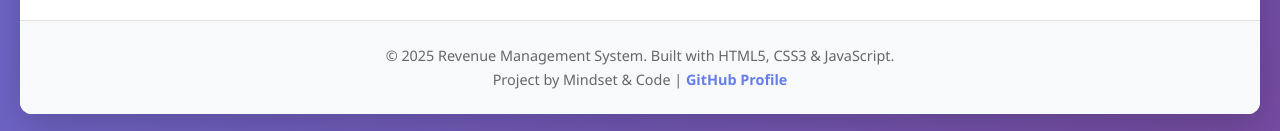
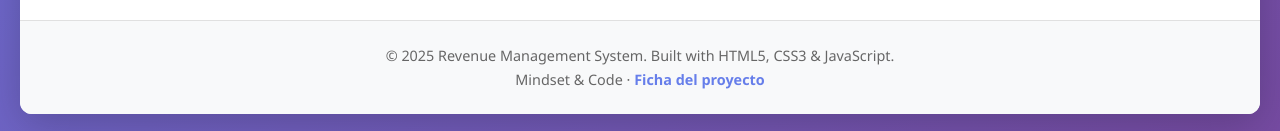
Before and after one commit to mindset-code/project-revenue-management-web, a plain HTML site: page index.html in a window 1280 px wide. Shown: the part 1236-1367 px from the top of the page. Drawn offline with Linux system fonts and the light colour scheme.

Commit message:
Los repositorios los firma la marca, no una persona
Este repositorio ha pasado a la organizacion y lo que enlaza mindset-code.com
tiene que llegar a la empresa, no a una cuenta personal. Se retiran de los
textos publicados el nombre propio, el correo personal y el enlace a LinkedIn;
las direcciones de clonado y las insignias pasan a la organizacion y al dominio
propio.

Lo que NO cambia, a proposito: el dominio de la demo 3D, que solo lleva un
nombre de pila, y el historial de commits, que es una decision aparte.

```diff
--- a/index.html
+++ b/index.html
@@ -127,7 +127,7 @@
         <!-- Footer -->
         <footer class="footer">
             <p>&copy; 2025 Revenue Management System. Built with HTML5, CSS3 & JavaScript.</p>
-            <p>Project by Mindset & Code | <a href="https://github.com/mindset-code" target="_blank">GitHub Profile</a></p>
+            <p>Mindset &amp; Code · <a href="https://mindset-code.com/es/codigo" target="_blank">Ficha del proyecto</a></p>
         </footer>
     </div>
 
```
Also changed, not shown: README.md.
